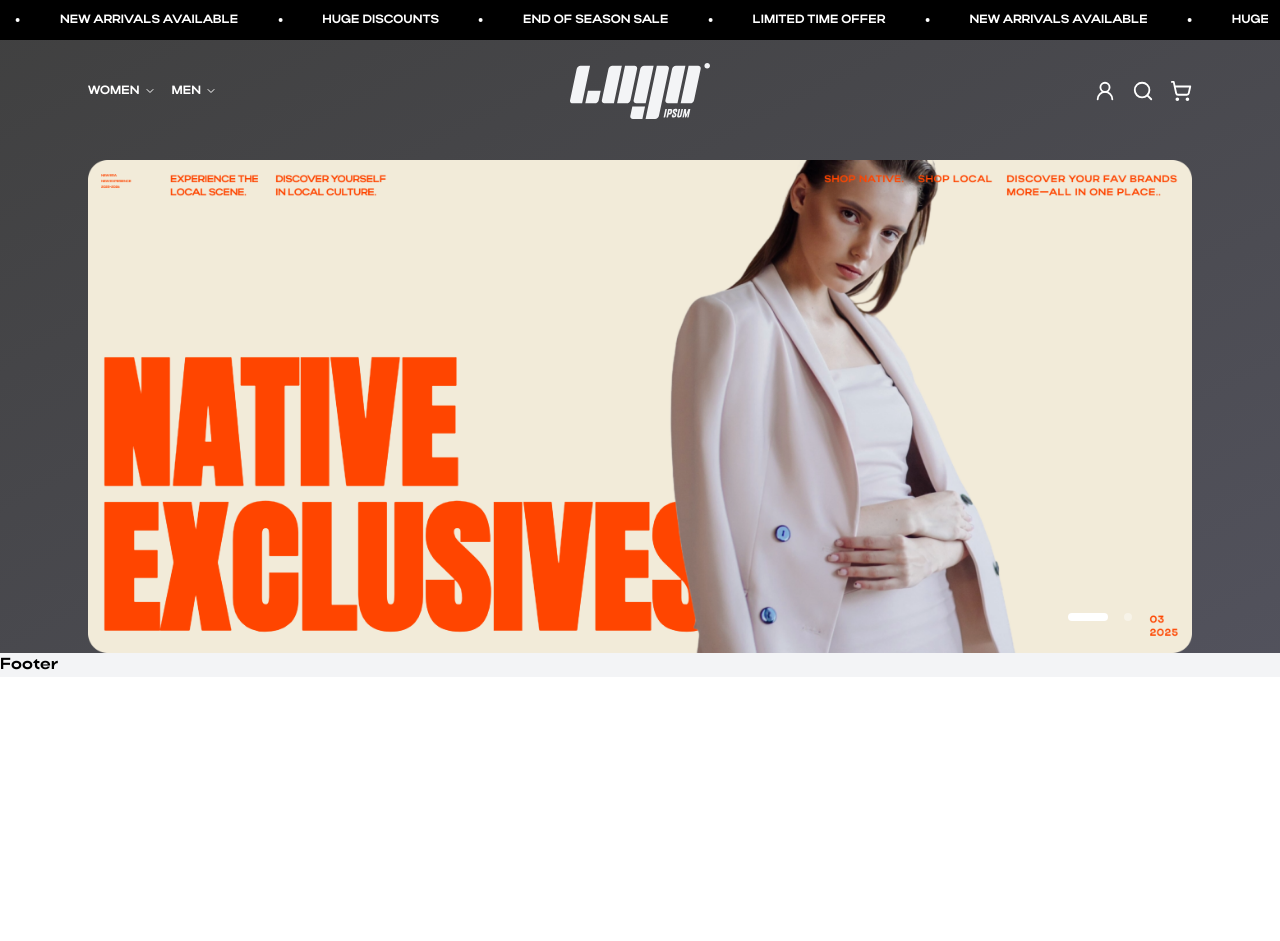
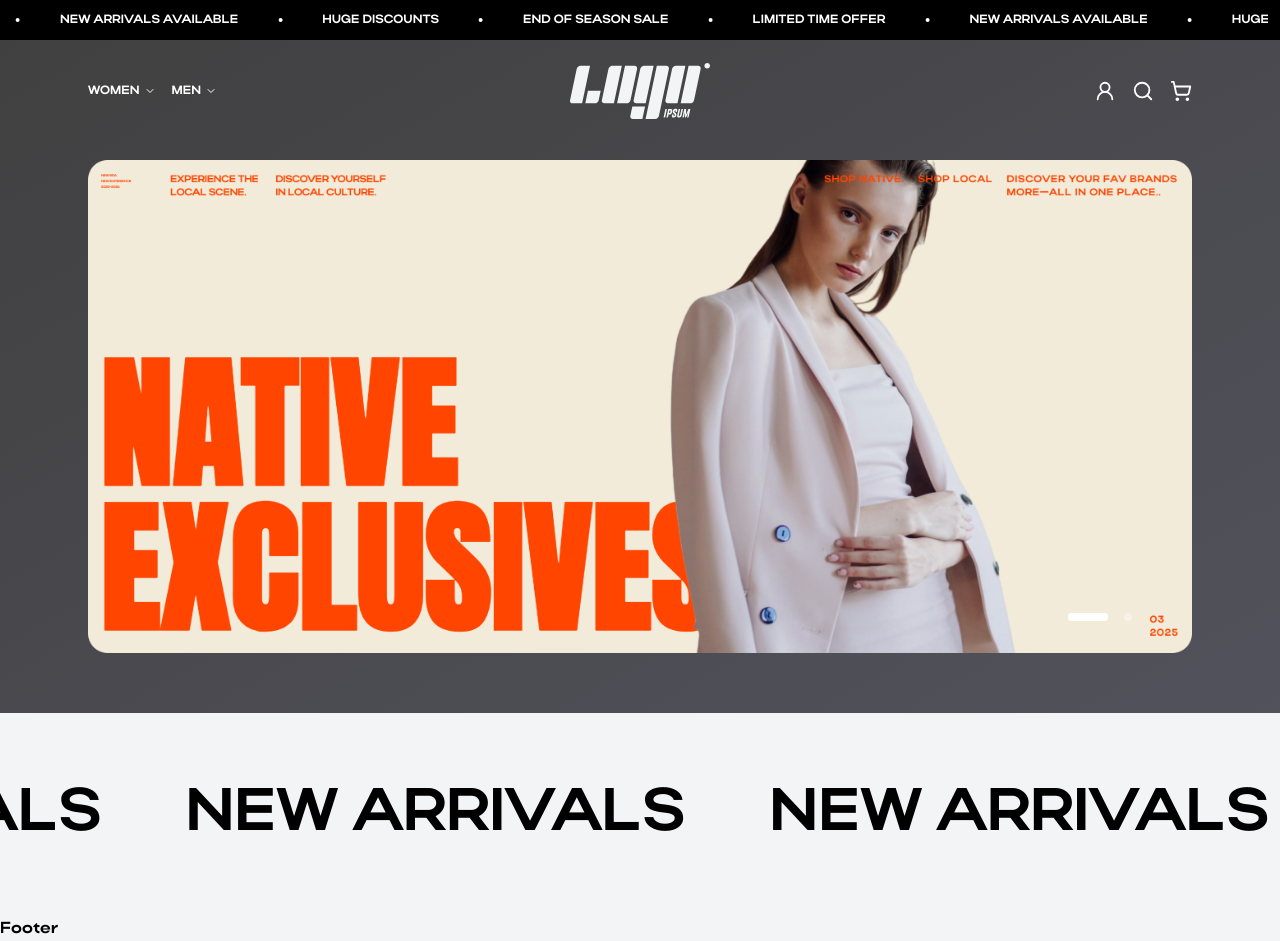
Before and after one commit to Alimedhat000/shopping-cart, a React (Vite) app: page / in a window 1280 px wide. Before the commit the page ends 800 px from the top, so only its background shows below. Built offline with nearby package versions, Linux system fonts and the light colour scheme.

Commit message:
feat: enhance HeroBanner layout and integrate AnnouncementBar with dynamic props

```diff
--- a/src/components/Home/HeroBanner.tsx
+++ b/src/components/Home/HeroBanner.tsx
@@ -2,7 +2,7 @@ import SlideShow from './SlideShow';
 
 export default function HeroBanner() {
   return (
-    <div className="flex w-full items-center justify-center bg-gradient-to-tl from-zinc-600 to-neutral-700 px-5 pt-40 md:px-22">
+    <div className="flex w-full items-center justify-center bg-gradient-to-tl from-zinc-600 to-neutral-700 px-5 pt-40 pb-15 md:px-22">
       <SlideShow />
     </div>
   );
--- a/src/routes/Home.tsx
+++ b/src/routes/Home.tsx
@@ -1,13 +1,31 @@
 import HeroBanner from '../components/Home/HeroBanner';
-// import AnnouncementBar from "../components/NavBar/AnouncementBar";
+import AnnouncementBar from '../components/NavBar/AnnouncementBar';
+import { AnnouncementBarProps } from '../components/NavBar/types';
 
 function Home() {
+  const announcementbar: AnnouncementBarProps = {
+    items: [
+      { text: 'NEW ARRIVALS', link: '/' },
+      { text: 'NEW ARRIVALS', link: '/' },
+      { text: 'NEW ARRIVALS', link: '/' },
+      { text: 'NEW ARRIVALS', link: '/' },
+    ],
+    speed: 80,
+    direction: 'left',
+    showDots: false,
+    itemClassName: 'text-black text-6xl py-15',
+    className: 'bg-gray-100 px-0',
+  };
   return (
     <>
       <div className="flex w-full flex-col items-center justify-center">
         <HeroBanner />
 
-        {/* <AnnouncementBar />
+        <div className="w-full overflow-hidden">
+          <AnnouncementBar {...announcementbar} />
+        </div>
+
+        {/*
         <ProductSlider />
         <ProductGrid /> */}
       </div>
```
